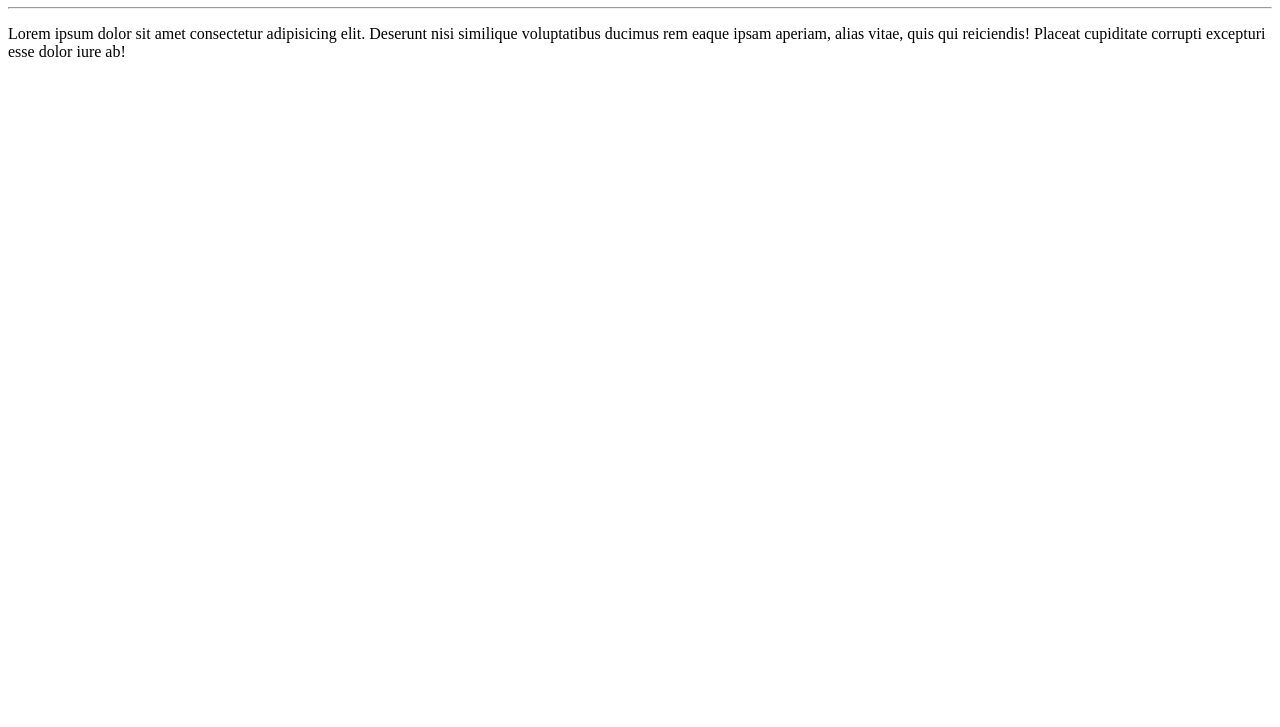
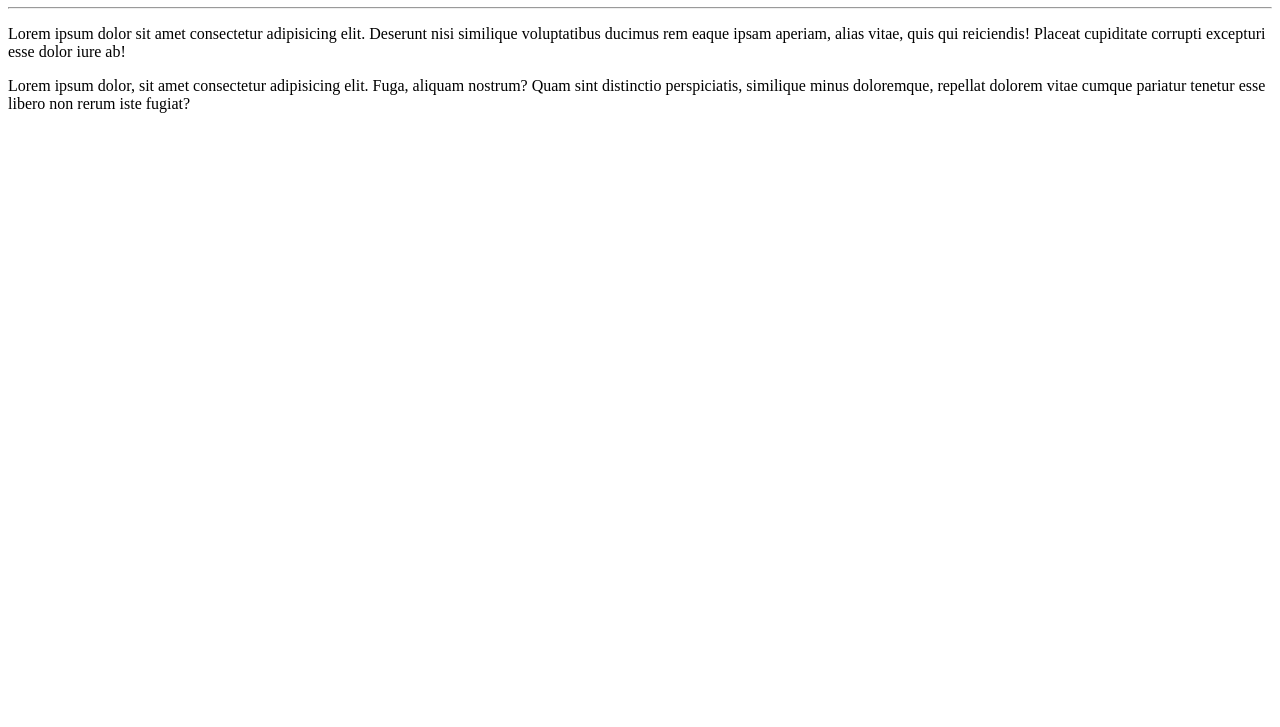
Before and after one commit to rodoflocella/Ola-Mundo, a plain HTML site: page site-exemplo/index.html in a window 1280 px wide. Shown: the part 73-800 px from the top of the page. Drawn offline with Linux system fonts and the light colour scheme.

Commit message:
adcionei um paragrafo

```diff
--- a/site-exemplo/index.html
+++ b/site-exemplo/index.html
@@ -10,5 +10,7 @@
     <hr>
     <p>Lorem ipsum dolor sit amet consectetur adipisicing elit. Deserunt nisi similique voluptatibus ducimus rem eaque ipsam aperiam, alias vitae, quis qui reiciendis! Placeat cupiditate corrupti excepturi esse dolor iure ab!</p>
 
+    <p>Lorem ipsum dolor, sit amet consectetur adipisicing elit. Fuga, aliquam nostrum? Quam sint distinctio perspiciatis, similique minus doloremque, repellat dolorem vitae cumque pariatur tenetur esse libero non rerum iste fugiat?</p>
+
 </body>
 </html>
```
